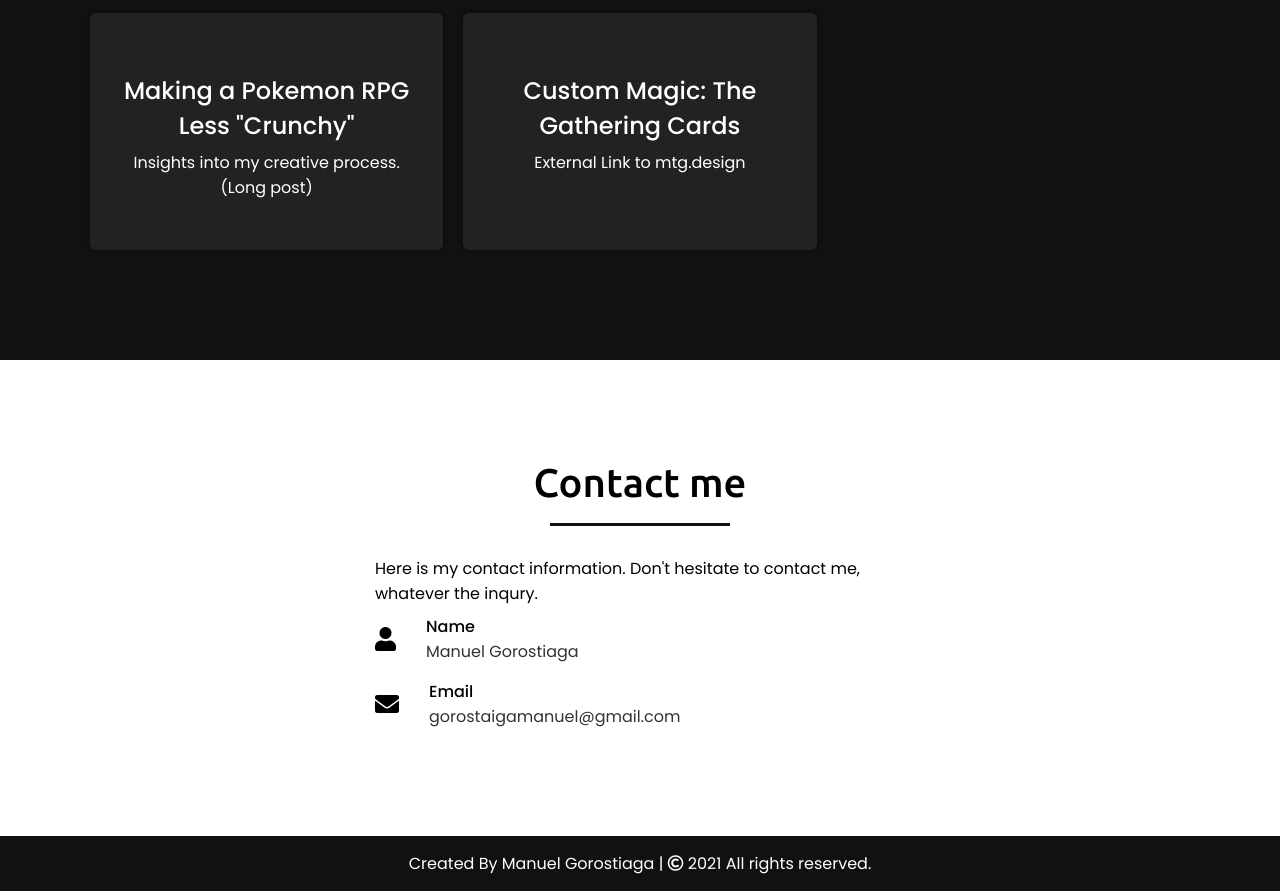
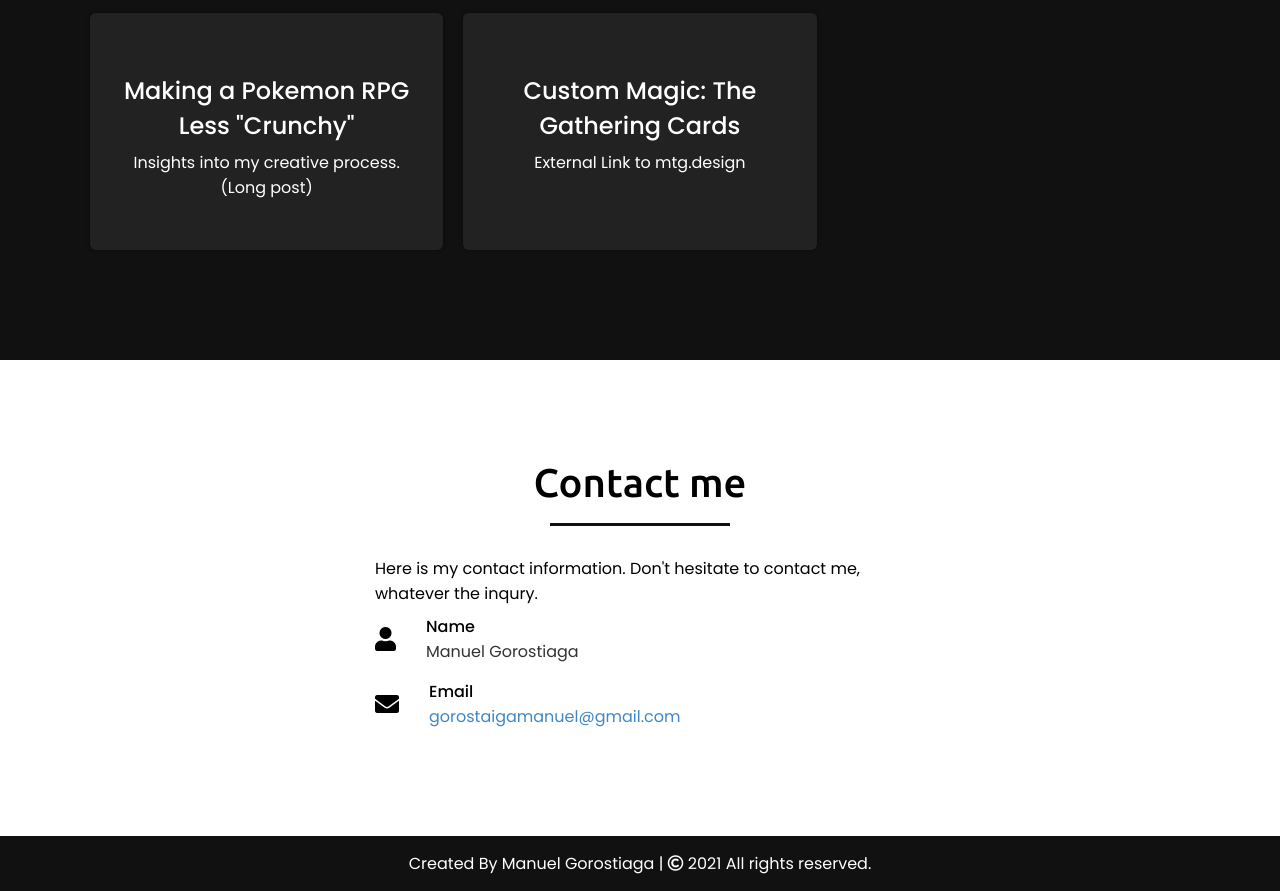
Before and after one commit to pilgrim9/pilgrim9.github.io, a plain HTML site: page index.html in a window 1280 px wide. Shown: the part 1479-2370 px from the top of the page. Drawn offline with nearby package versions, Linux system fonts and the light colour scheme.

Commit message:
Mailto in html

```diff
--- a/index.html
+++ b/index.html
@@ -133,7 +133,9 @@
                             <i class="fas fa-envelope"></i>
                             <div class="info">
                                 <div class="head">Email</div>
-                                <div class="sub-title">gorostaigamanuel@gmail.com</div>
+                                <div class="sub-title">
+                                    <a href = "mailto: gorostaigamanuel@gmail.com">gorostaigamanuel@gmail.com</a>
+                                </div>
                             </div>
                         </div>
                     </div>
--- a/style.css
+++ b/style.css
@@ -455,6 +455,13 @@ section .title::after{
   display: flex;
   align-items: center;
 }
+.contact .info {
+    margin: auto;
+}
+.contact .info .sub-title a{
+    color: #3F88C5;
+    font-weight: 50px;
+}
 .right form .button-area button{
   color: #fff;
   display: block;
```
